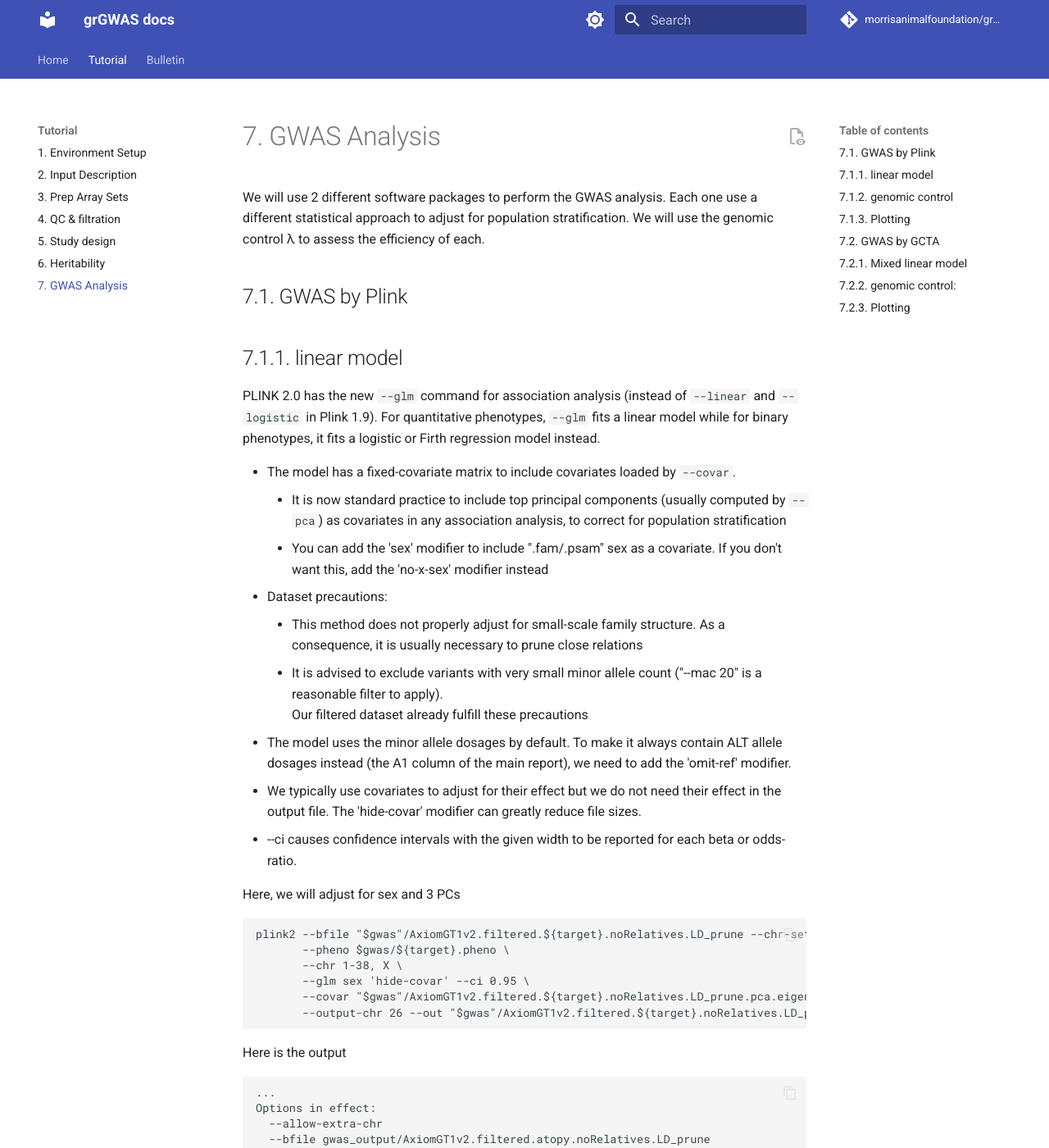
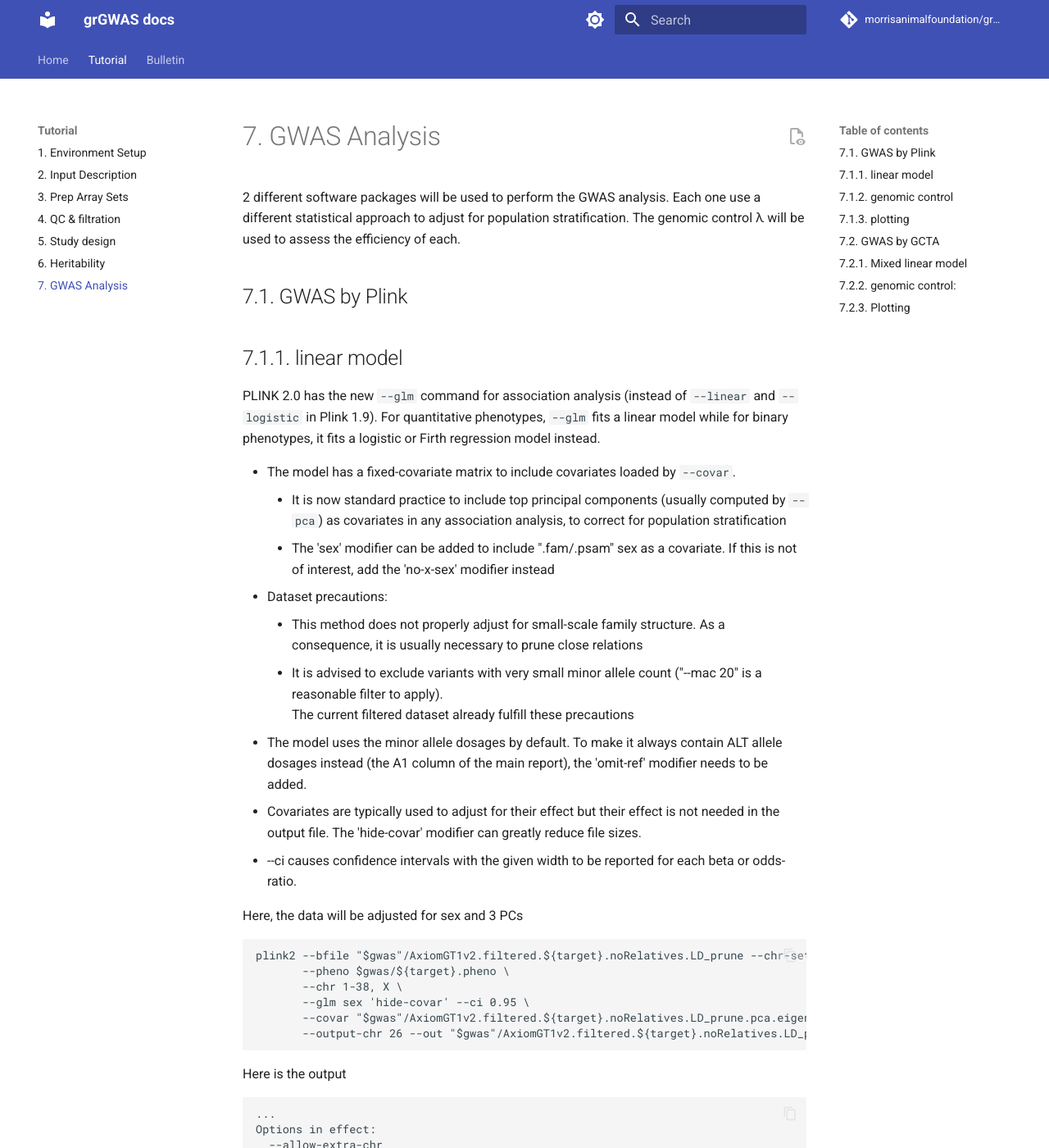
Before and after one commit to morrisanimalfoundation/grGWAS, an MkDocs documentation site: the page built from docs/7.gwas.md, in a window 1280 px wide and 1400 px high. Shown: the whole window at 82% size. Built offline with MkDocs 1.6.1 and Material for MkDocs 9.7.7, drawn with Linux system fonts in a browser that asks for light colours; comment, search, counter and statistics services are not loaded; some of the changed text lies outside the part shown.

Commit message:
Update 7.gwas.md
MAF MarComm edits

````diff
--- a/docs/7.gwas.md
+++ b/docs/7.gwas.md
@@ -1,5 +1,5 @@
 
-We will use 2 different software packages to perform the GWAS analysis. Each one use a different statistical approach to adjust for population stratification. We will use the genomic control λ to assess the efficiency of each.
+2 different software packages will be used to perform the GWAS analysis. Each one use a different statistical approach to adjust for population stratification. The genomic control λ will be used to assess the efficiency of each.
 
 ## 7.1.  GWAS by Plink
 
@@ -10,17 +10,17 @@
 
 *  The model has a fixed-covariate matrix to include covariates loaded by `--covar`.
     *  It is now standard practice to include top principal components (usually computed by `--pca`) as covariates in any association analysis, to correct for population stratification
-    *  You can add the 'sex' modifier to include ".fam/.psam" sex as a covariate. If you don't want this, add the 'no-x-sex' modifier instead
+    *  The 'sex' modifier can be added to include ".fam/.psam" sex as a covariate. If this is not of interest, add the 'no-x-sex' modifier instead
 *  Dataset precautions:
     *  This method does not properly adjust for small-scale family structure. As a consequence, it is usually necessary to prune close relations
     *  It is advised to exclude variants with very small minor allele count ("--mac 20" is a reasonable filter to apply). <br>
-    Our filtered dataset already fulfill these precautions
-*  The model uses the minor allele dosages by default. To make it always contain ALT allele dosages instead (the A1 column of the main report), we need to add the 'omit-ref' modifier.
-*  We typically use covariates to adjust for their effect but we do not need their effect in the output file. The 'hide-covar' modifier can greatly reduce file sizes.
+    The current filtered dataset already fulfill these precautions
+*  The model uses the minor allele dosages by default. To make it always contain ALT allele dosages instead (the A1 column of the main report), the 'omit-ref' modifier needs to be added.
+*  Covariates are typically used to adjust for their effect but their effect is not needed in the output file. The 'hide-covar' modifier can greatly reduce file sizes.
 *  --ci causes confidence intervals with the given width to be reported for each beta or odds-ratio.
 
 
-Here, we will adjust for sex and 3 PCs
+Here, the data will be adjusted for sex and 3 PCs
 
 ```
 plink2 --bfile "$gwas"/AxiomGT1v2.filtered.${target}.noRelatives.LD_prune --chr-set 38 no-xy --allow-extra-chr \
@@ -63,7 +63,7 @@
 ## 7.1.2. genomic control
 
 The genomic control λ value (often referred to as the "genomic inflation factor") is used to measure and correct for population stratification. A λ value close to 1 suggests that the results are not inflated due to population stratification, while values greater than 1 suggest potential inflation. [However, values up to 1.10 are generally considered acceptable for a GWAS](https://jbiomedsci.biomedcentral.com/articles/10.1186/s12929-021-00733-7#:~:text=The%20genomic%20inflation%20factor%20%CE%BB,considered%20acceptable%20for%20a%20GWAS.) <br>
-We can use the results of our regression analysis to calculate the genomic control λ value:
+The results of the regression analysis can be used to calculate the genomic control λ value:
 
 ```
 ## λ = observed median chi-square statistic / 0.456
@@ -78,7 +78,7 @@
 Genomic inflation factor = 1.0748
 
 
-## 7.1.3. Plotting
+## 7.1.3. plotting
 
 
 ```
@@ -113,7 +113,7 @@
 ## 7.2.1.  Mixed linear model
 
 
-Mixed model association software such as SAIGE, BOLT-LMM, GCTA, or FaST-LMM instead; or regenie's whole genome regression can better handel genetic relatedness. In this tutorial, we will use `--mlma-loco` for mixed linear model based association analysis.
+Mixed model association software such as SAIGE, BOLT-LMM, GCTA, or FaST-LMM instead; or regenie's whole genome regression can better handle genetic relatedness. In this tutorial, `--mlma-loco` for mixed linear model based association analysis will be used.
 
 ```
 y = a + bx + g + e
@@ -153,7 +153,7 @@
 mamba install -c conda-forge python=3.11.4 pandas=2.0.3 scipy=1.11.2
 ```
 
-Now, we can open python in interactive mode by using the command `python`. Once we are dome, we can exit the interactive mode by using the `exit()` function
+Now, python can be opened in interactive mode by using the command `python`. Once analysis is done, interactive mode can be exited by using the `exit()` function
 
 ```python
 
````
